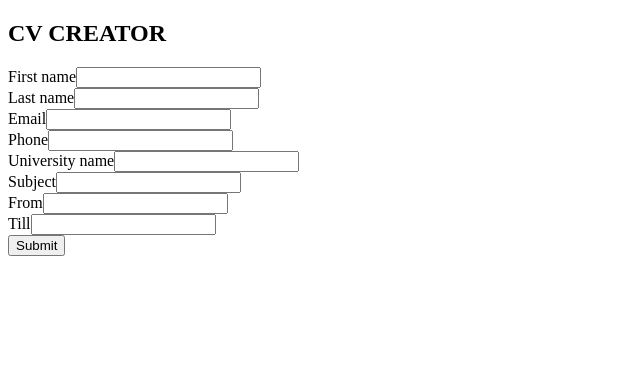
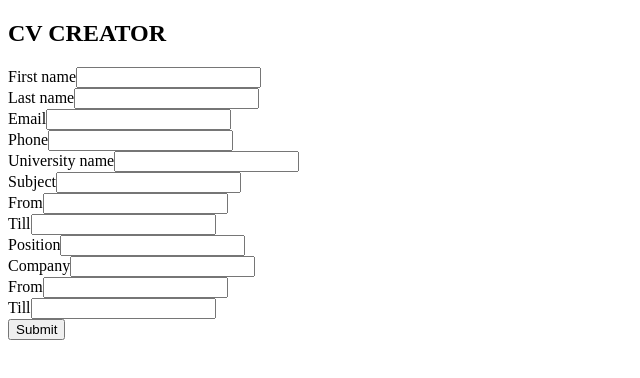
Before and after one commit to meisREAL/cv, a React (Create React App) app in the folder cv/: page / in a window 1280 px wide. Shown: the top 378 px of the page, without its empty margins (0-640 px from the left). Built offline with nearby package versions, Linux system fonts and the light colour scheme.

Commit message:
Work component mistake fix

```diff
--- a/cv/src/components/Main.js
+++ b/cv/src/components/Main.js
@@ -1,6 +1,7 @@
 import React, { Component } from "react";
 import PersonalInformation from "./PersonalInformation";
 import Education from "./Education";
+import Work from "./Work";
 
 class Main extends Component {
     constructor(props) {
@@ -40,7 +41,7 @@ class Main extends Component {
 
     render() {
         const { firstName, lastName, email, phone, university,
-            subject, studyFrom, studyTill, } = this.state
+            subject, studyFrom, studyTill, position, company, workedFrom, workedTill } = this.state
         return (
             <form>
                 <PersonalInformation
@@ -55,7 +56,15 @@ class Main extends Component {
                     subject={subject}
                     studyFrom={studyFrom}
                     studyTill={studyTill}
-                    handleInputChange={this.handleChange} />
+                    handleInputChange={this.handleChange}
+                />
+                <Work
+                    position={position}
+                    company={company}
+                    workedFrom={workedFrom}
+                    workedTill={workedTill}
+                    handleInputChange={this.handleChange}
+                />
                 <input type='button' value='Submit' />
             </form>
         );
--- a/cv/src/components/Work.js
+++ b/cv/src/components/Work.js
@@ -27,15 +27,9 @@ class Work extends Component {
                     <label>Company</label>
                     <input
                         type="text"
-                        name="lastName"
+                        name="company"
                         value={company}
                         onChange={this.handleInputChange}
-                    />
-                </div>
-                <div className="inputs">
-                    <label>Email</label>
-                    <input type="email" name="email"
-                        value={email} onChange={this.handleInputChange}
                     />
                 </div>
                 <div className="inputs">
@@ -47,6 +41,15 @@ class Work extends Component {
                         onChange={this.handleInputChange}
                     />
                 </div>
+                <div className="inputs">
+                    <label>Till</label>
+                    <input
+                        type="text"
+                        name="workedTill"
+                        value={workedTill}
+                        onChange={this.handleInputChange}
+                    />
+                </div>
             </div>
         );
     }
```
